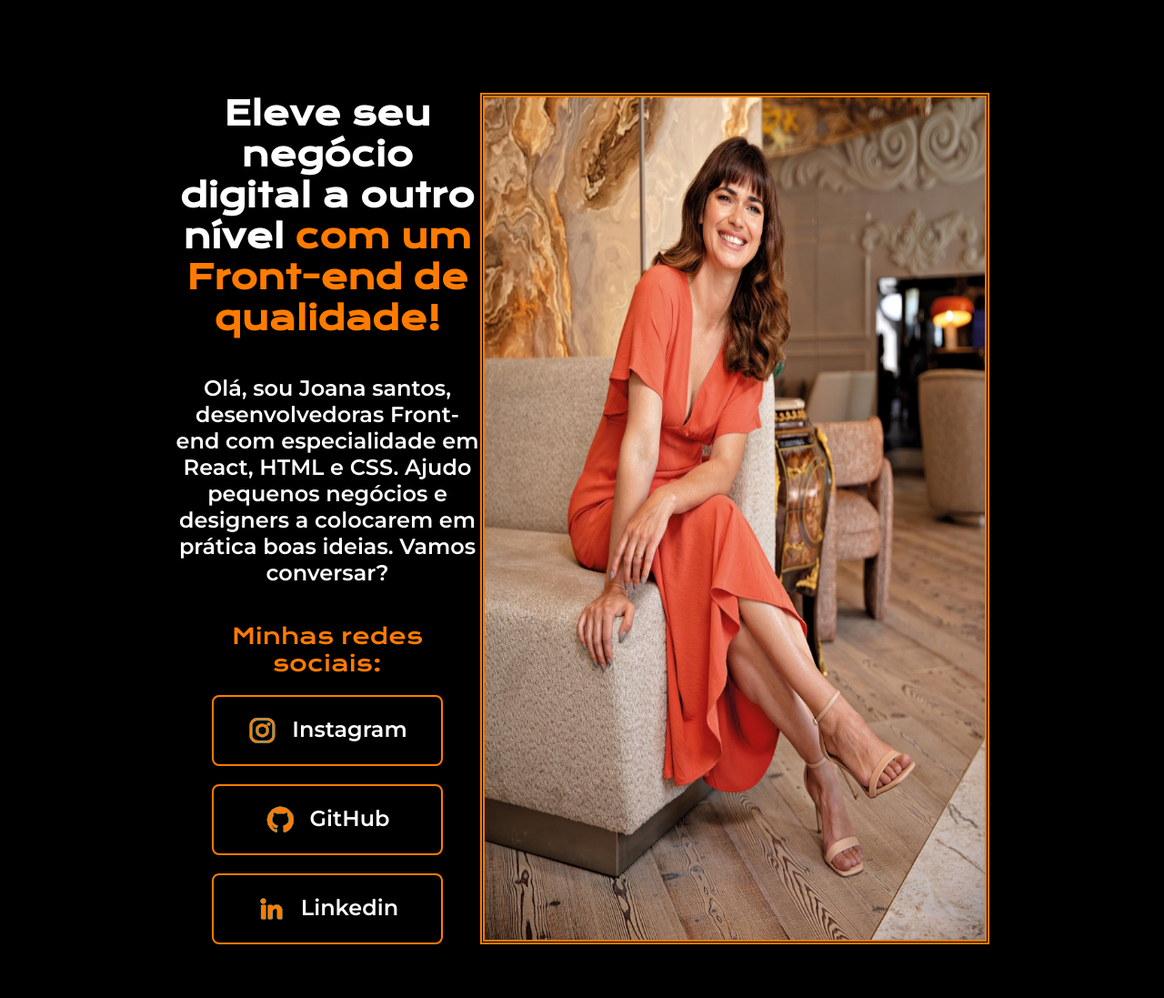
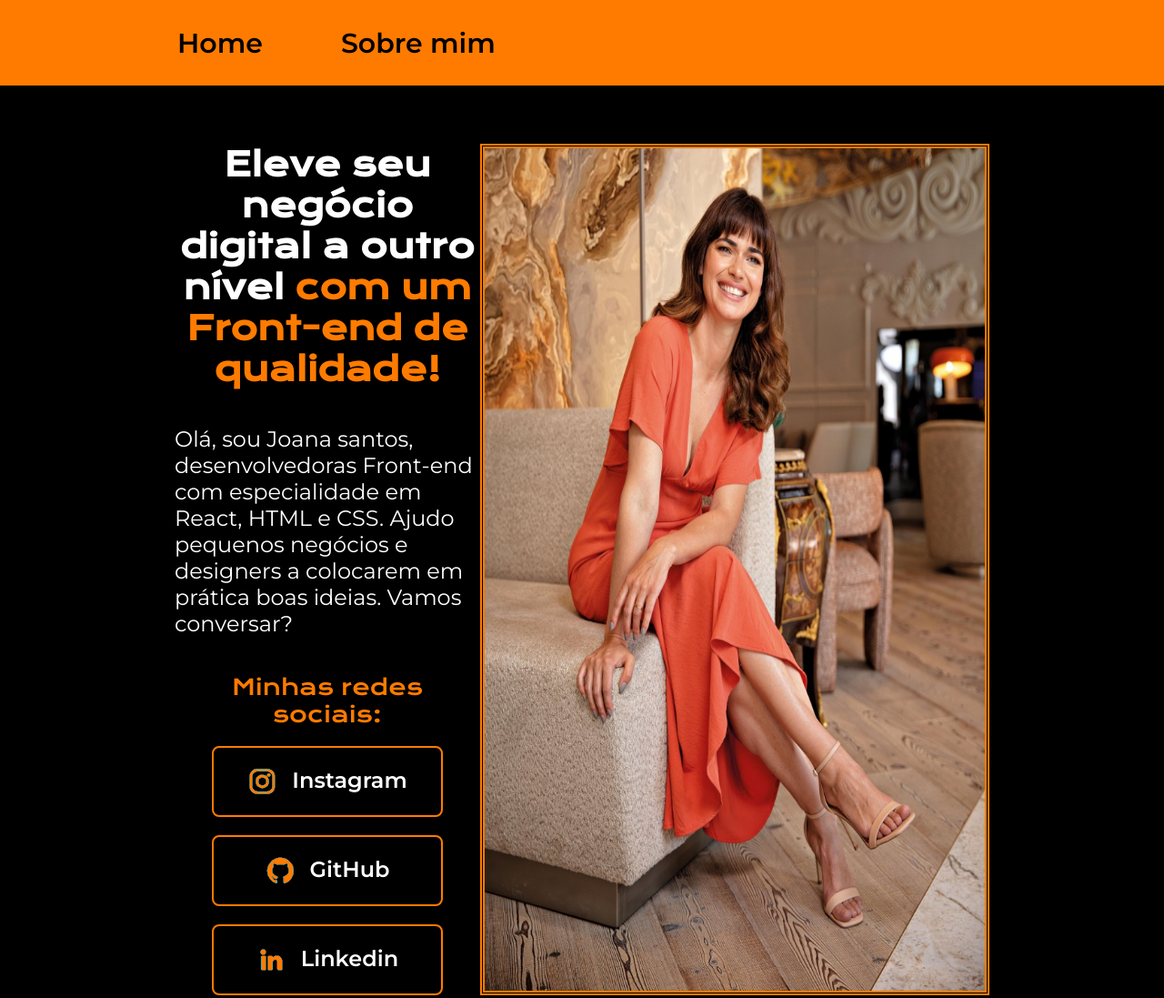
Before and after one commit to brazgarcia/modelo-portifolio, a plain HTML site: page index.html in a window 1280 px wide. Shown: the top 1097 px of the page at 91% size. Drawn offline with nearby package versions, Linux system fonts and the light colour scheme.

```diff
--- a/index.html
+++ b/index.html
@@ -4,10 +4,15 @@
     <meta charset="UTF-8">
     <meta name="viewport" content="width=device-width, initial-scale=1.0">
     <title>Meu Site</title>
-    <link rel="stylesheet" href="style.css">
+    <link rel="stylesheet" href="./styles/style.css">
 </head>
 <body class="corpo">
-    <header></header>
+    <header class="cabecalho">
+        <nav class="cabecalho__menu">
+           <a href="index.html" class="cabecalho__link">Home</a>
+           <a href="about.html" class="cabecalho__link">Sobre mim</a>
+        </nav>
+    </header>
 
     <main class="apresentacao">
         <section class="apresentacao__conteudo">
--- a/style.css
+++ b/styles/style.css
@@ -1,5 +1,11 @@
 
-@import url('https://fonts.googleapis.com/css2?family=Krona+One&family=Montserrat:ital,wght@0,600;1,600&display=swap');
+@import url('https://fonts.googleapis.com/css2?family=Krona+One&family=Montserrat:ital,wght@0,100..900;1,100..900&display=swap');
+
+:root {
+    --cor-primaria: black;
+    --cor-segundaria: white;
+    --cor-terciaria: rgb(255, 123, 0);
+}
 
 * {
     margin: 0;
@@ -12,12 +18,31 @@
     color: white;
 }
 
+.cabecalho {
+    background-color: rgb(255, 123, 0);
+    padding: 2% 0% 2% 15%;
+}
+
+.cabecalho__menu {
+    display: flex;
+    gap: 80px;
+}
+
+.cabecalho__link {
+    text-decoration: none;
+    color: black;
+    font-size: 30px;
+    font-family: 'Montserrat', sans-serif;
+    font-weight: 600;
+    padding: 3px;
+}
+
 .titulo__destaque {
     color: rgb(255, 123, 0);
 }
 
 .apresentacao {
-    padding: 8% 15%;
+    padding: 5% 15%;
     display: flex;
     text-align: center;
     justify-content: space-between;
@@ -38,6 +63,7 @@
 .apresentacao__texto {
     font-size: 24px;
     font-family: 'Montserrat', sans-serif;
+    text-align: start;
 }
 
 .apresentacao__nome:hover {
```
Also changed, not shown: about.html (added, +35 -0 lines).
